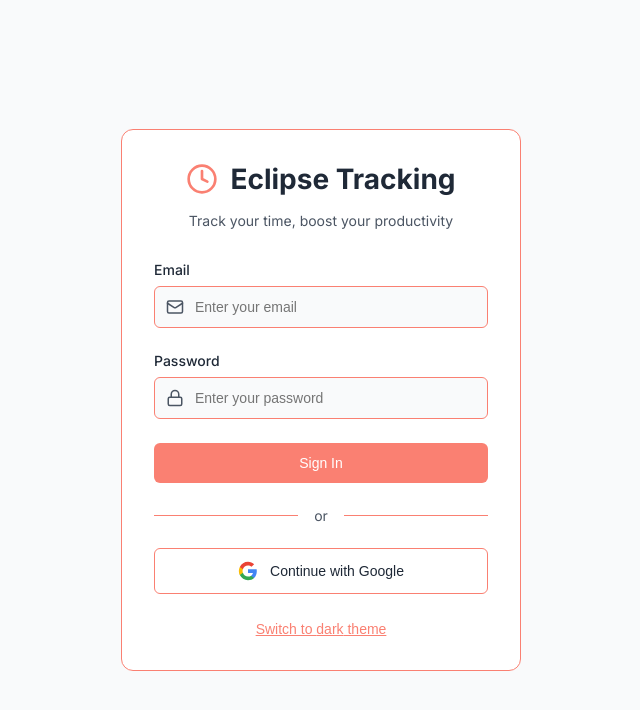
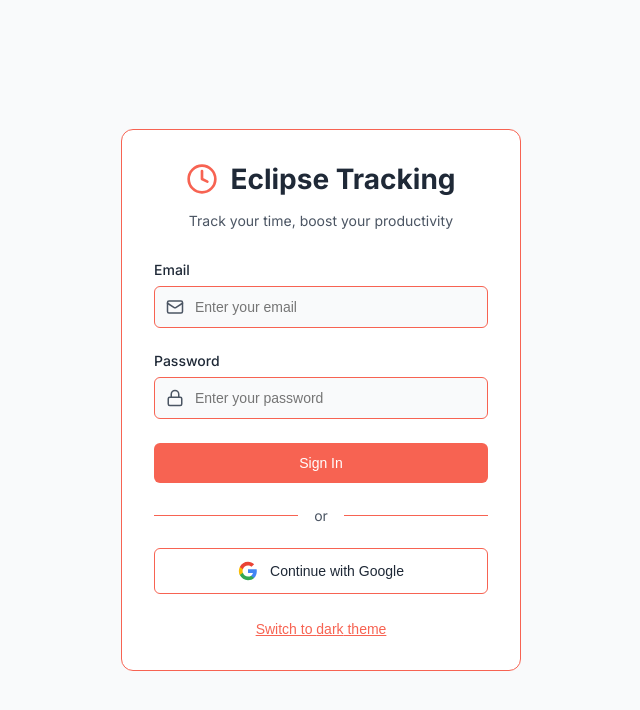
Before and after one commit to thiagososaarganaraz/eclipse-tracking, a Next.js app: page /login in a window 1280 px wide. Shown: the top 710 px of the page, without its empty margins (319-959 px from the left). Built offline with nearby package versions, Linux system fonts and the light colour scheme.

Commit message:
Changed the contrast color

```diff
--- a/app/globals.css
+++ b/app/globals.css
@@ -4,7 +4,7 @@
   --light-surface: #ffffff;
   --light-primary-text: #1f2937;
   --light-secondary-text: #4b5563;
-  --light-accent: #fa8072;
+  --light-accent: #f76352;
   --light-success: #10b981;
   --light-warning: #f59e0b;
   --light-error: #ef4444;
@@ -14,8 +14,8 @@
   --dark-surface: #2a2a3c;
   --dark-primary-text: #ffffff;
   --dark-secondary-text: #c3c3d1;
-  --dark-accent: #fa8072;
-  --dark-success: #6ee7b7;
+  --dark-accent: #f76352;
+  --dark-success: #1f9c26;
   --dark-warning: #fcd34d;
   --dark-error: #f87171;
 
```
